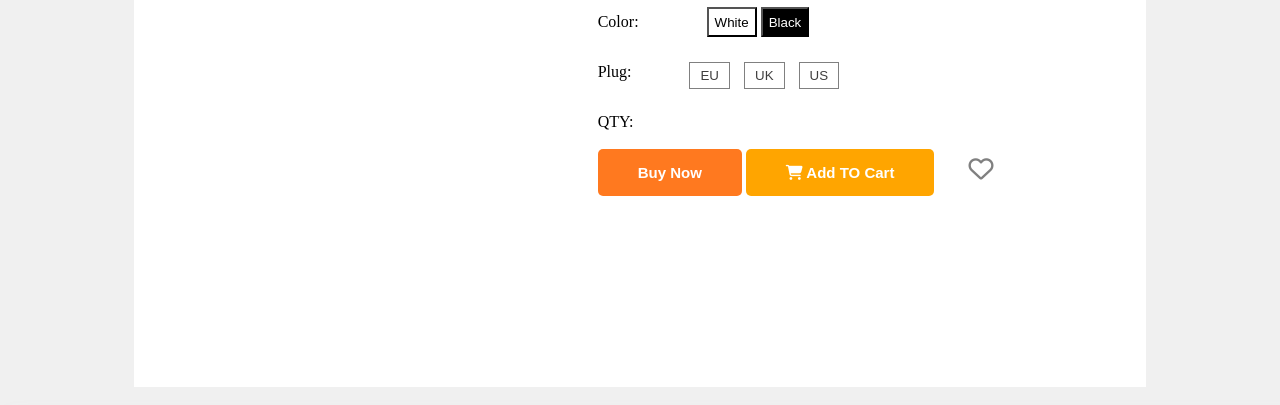
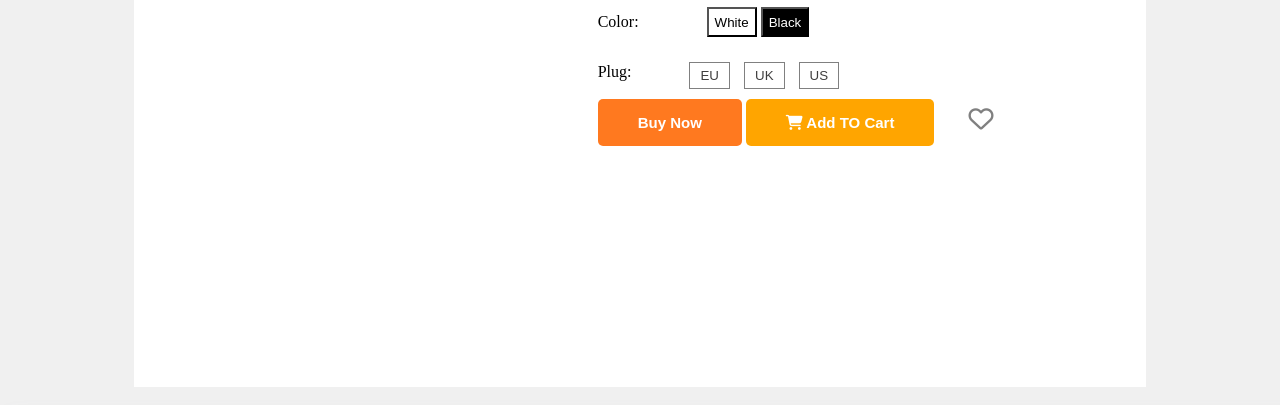
Before and after one commit to anubhav4968/TomTopCloneByMasai, a plain HTML site: page opencart.html in a window 1280 px wide. Shown: the part 1463-1868 px from the top of the page. Drawn offline with Linux system fonts and the light colour scheme.

Commit message:
added by us

```diff
--- a/opencart.html
+++ b/opencart.html
@@ -697,10 +697,6 @@
             <button>EU</button> <button>UK</button> <button>US</button>
            </div>
        </div>
-       <div class="div">
-           <p>QTY:</p>
-
-       </div>
        <div id="but">
            <button>Buy Now</button>
            <button id="or" onclick="addtocart()"><i class="fa-solid fa-cart-shopping"></i> Add TO Cart</button>
```
